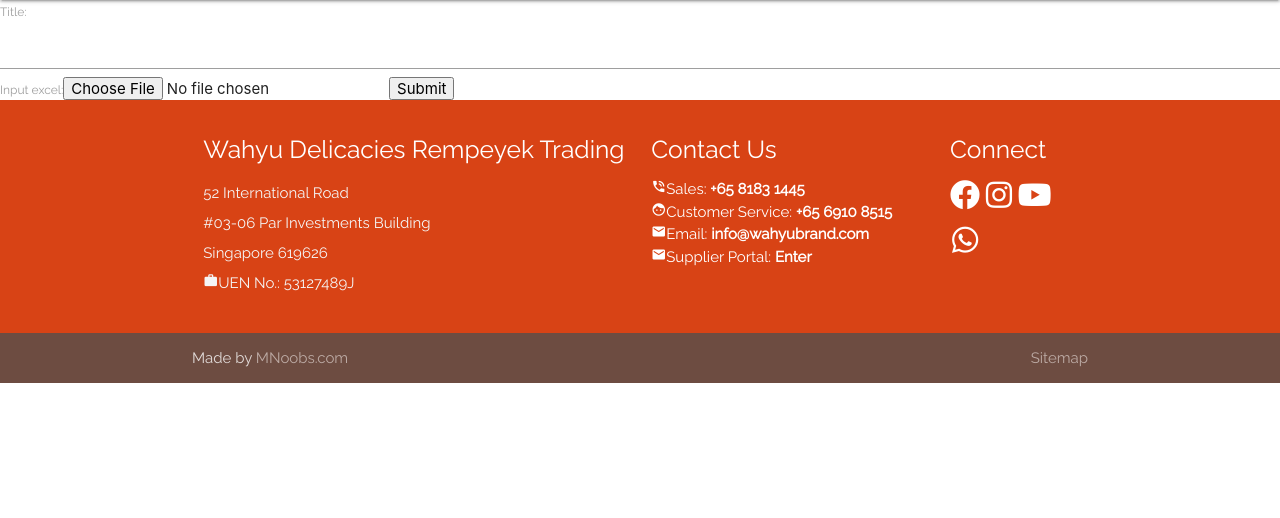
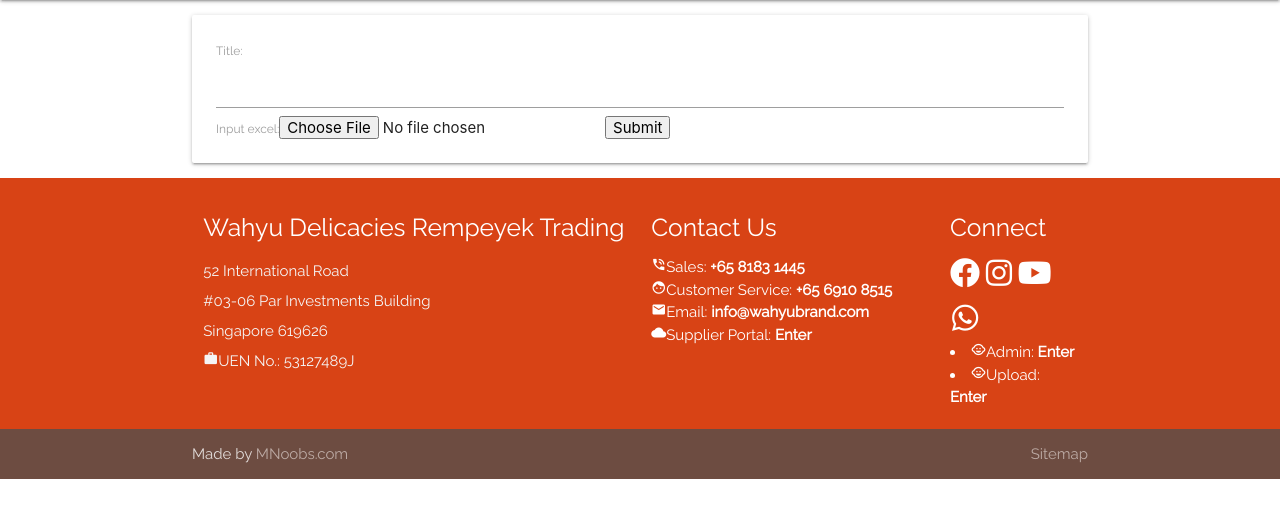
Before and after one commit to itmacronoobs/wahyuproject, a Django app: page /main/excel in a window 1280 px wide. Shown: the part 64-582 px from the top of the page. Run offline with Django 3.2, Linux system fonts and the light colour scheme; some libraries are stand-ins or nearby versions.

Commit message:
edited footer for easy nav, added price to index

```diff
--- a/wahyuproject/main/templates/main/excel.html
+++ b/wahyuproject/main/templates/main/excel.html
@@ -3,11 +3,20 @@
 {% block content %}
 
 <body>
-    <form action="/main/excel/" method="post" enctype="multipart/form-data">
-        {% csrf_token %}
-        {{ form }}
-        <input type="submit" value="Submit">
-    </form>
+
 </body>
 
+<div class="container">
+		<p class="center-align">
+		  <div class="card-panel white lighten-3">
+				<form action="/main/excel/" method="post" enctype="multipart/form-data">
+                    {% csrf_token %}
+                    {{ form }}
+                    <input type="submit" value="Submit">
+                </form>
+
+		  </div>
+		</p>
+	</div>
+
 {% endblock %}
--- a/wahyuproject/main/templates/main/index.html
+++ b/wahyuproject/main/templates/main/index.html
@@ -185,7 +185,7 @@
                   <a class="btn-floating halfway-fab waves-effect waves-light deep-orange darken-3 activator"><i class="material-icons">library_books</i>></a>
                 </div>
                 <div class="card-content">
-                  <span class="card-title activator grey-text text-darken-4">{{product.name2}}</span>
+                  <span class="card-title activator grey-text text-darken-4">${{product.retailprice}}</span>
                   <p><a href="order.html">Buy Now</a></p>
                 </div>
                 <div class="card-reveal">
@@ -227,7 +227,7 @@
                   <a class="btn-floating halfway-fab waves-effect waves-light deep-orange darken-3 activator"><i class="material-icons">library_books</i>></a>
                 </div>
                 <div class="card-content">
-                  <span style="font-size: 19.5px;" class="card-title activator grey-text text-darken-4">{{product.name2}}</span>
+                  <span style="font-size: 19.5px;" class="card-title activator grey-text text-darken-4">${{product.retailprice}}</span>
                   <p><a href="order.html">Buy Now</a></p>
                 </div>
                 <div class="card-reveal">
@@ -269,7 +269,7 @@
                       <a class="btn-floating halfway-fab waves-effect waves-light deep-orange darken-3 activator"><i class="material-icons">library_books</i>></a>
                     </div>
                     <div class="card-content">
-                      <span class="card-title activator grey-text text-darken-4">{{product.name2}}</span>
+                      <span class="card-title activator grey-text text-darken-4">${{product.retailprice}}</span>
                       <p><a href="order.html">Buy Now</a></p>
                     </div>
                     <div class="card-reveal">
--- a/wahyuproject/main/templates/main/layout.html
+++ b/wahyuproject/main/templates/main/layout.html
@@ -101,8 +101,7 @@
                 <li><i class="tiny material-icons">phone_in_talk</i>Sales: <a class="white-text" href="tel:+6581831445"><b>+65 8183 1445</b></a></li>
                 <li><i class="tiny material-icons">face</i>Customer Service: <a class="white-text" href="tel:+6569108515"><b>+65 6910 8515</b></a></li>
                 <li><i class="tiny material-icons">email</i>Email: <a class="white-text" href="mailto:info@wahyubrand.com"><b>info@wahyubrand.com</b></a></li>
-
-                <li><i class="tiny material-icons">email</i>Supplier Portal: <a class="white-text" href="{%url 'supplier'%}"><b>Enter</b></a></li>
+                <li><i class="tiny material-icons">cloud</i>Supplier Portal: <a class="white-text" href="{%url 'supplier'%}"><b>Enter</b></a></li>
 
 
 
@@ -115,6 +114,8 @@
                 <a class="white-text" style="font-size: 2em; color: Tomato;margin-left: 2px;" href="https://www.instagram.com/info.wahyubrand"><i class="fab fa-instagram"></i></a>
                 <a class="white-text" style="font-size: 2em; color: Tomato;margin-left: 2px;" href="https://www.youtube.com/channel/UC5U5yezdaGtgiVt2rlSJAHw/featured"><i class="fab fa-youtube"></i></a>
                 <a class="white-text" style="font-size: 2em; color: Tomato;margin-left: 2px;" href="https://wa.me/6569108515"><i class="fab fa-whatsapp"></i></a>
+                <li><i class="tiny material-icons">child_care</i>Admin: <a class="white-text" href="{%url 'admin:index'%}"><b>Enter</b></a></li>
+                <li><i class="tiny material-icons">child_care</i>Upload: <a class="white-text" href="{%url 'excel'%}"><b>Enter</b></a></li>
 
             </div>
           </div>
```
